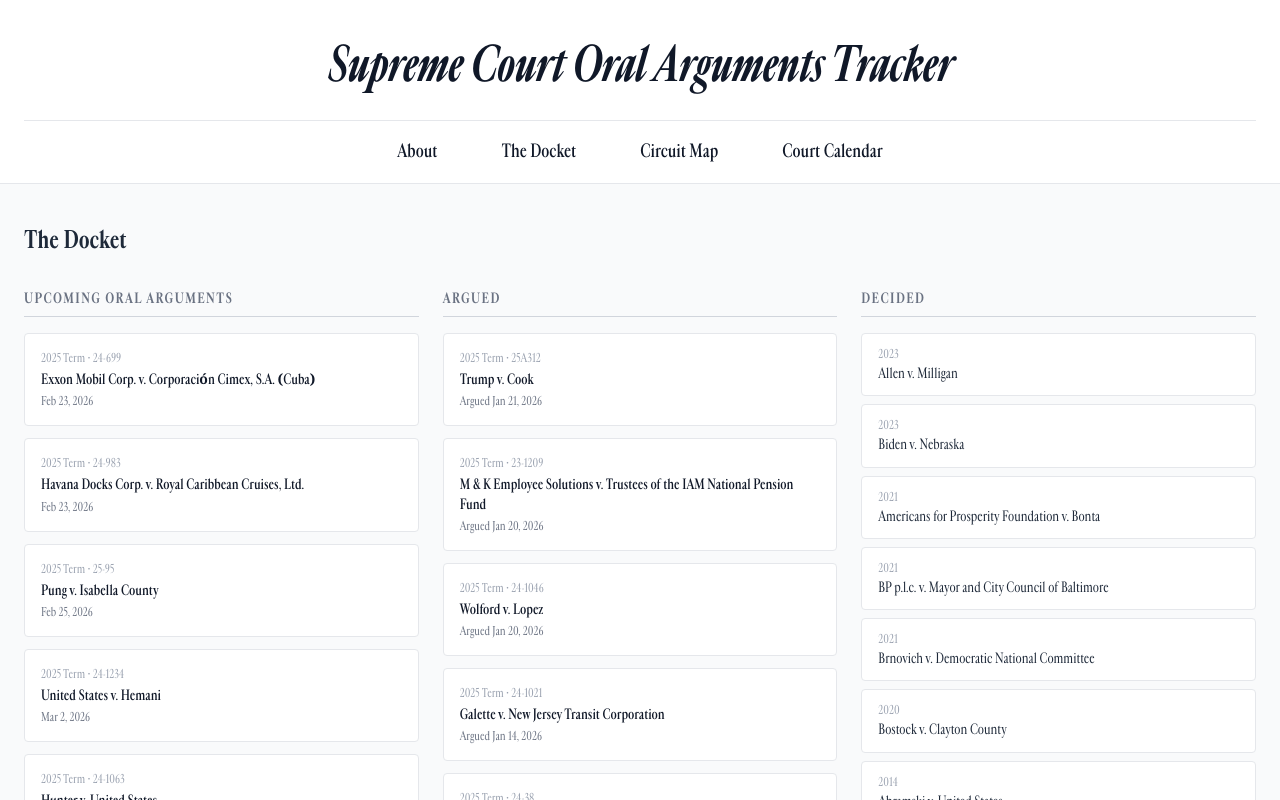
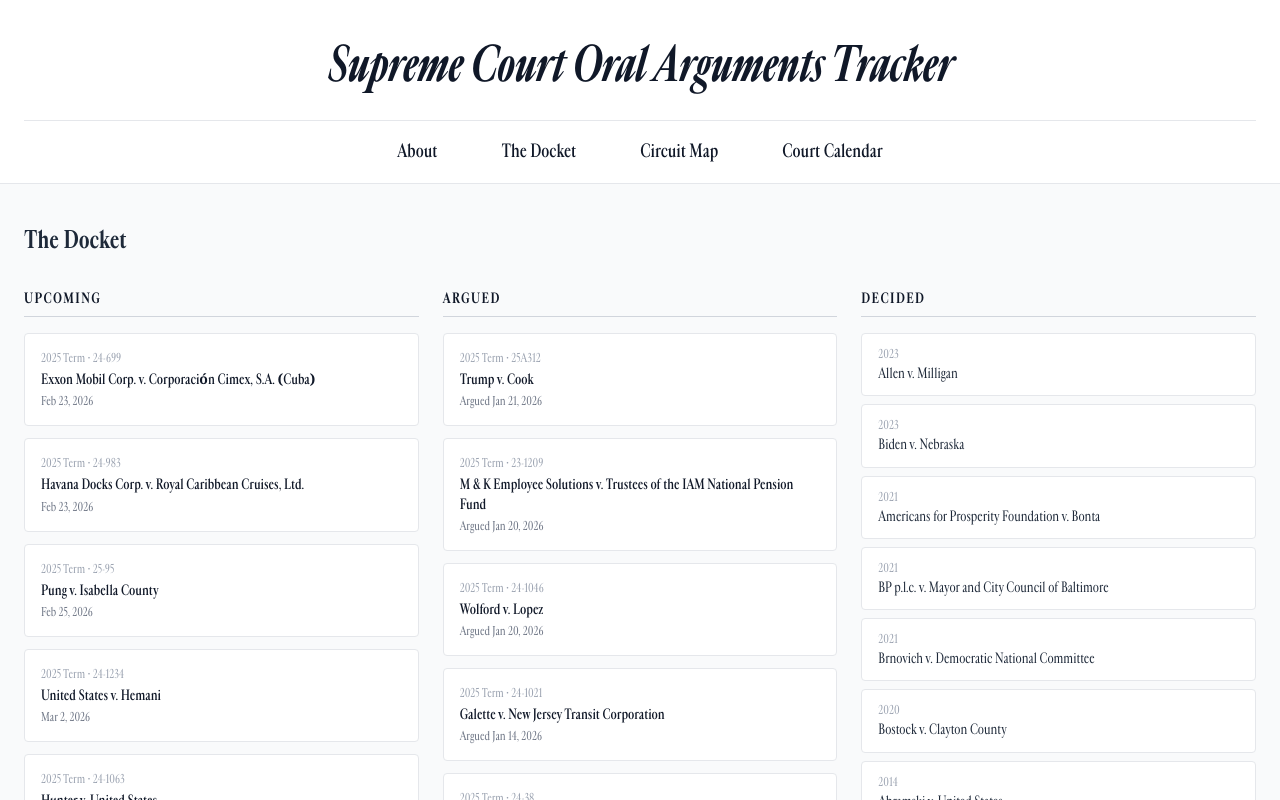
Before and after one commit to williamhiggins-star/supreme-court-wiki, a Next.js app: page / in a window 1280 px wide. Shown: the top 800 px of the page. Built offline with nearby package versions, Linux system fonts and the light colour scheme.

Commit message:
Docket column headers: black text; rename first column to Upcoming
Co-Authored-By: Claude Sonnet 4.6 <noreply@anthropic.com>

```diff
--- a/src/app/page.tsx
+++ b/src/app/page.tsx
@@ -124,8 +124,8 @@ export default function HomePage() {
 
           {/* Upcoming Oral Arguments */}
           <div className="flex flex-col">
-            <h3 className="text-sm font-bold uppercase tracking-widest text-gray-500 border-b border-gray-300 pb-2 mb-4">
-              Upcoming Oral Arguments
+            <h3 className="text-sm font-bold uppercase tracking-widest text-gray-900 border-b border-gray-300 pb-2 mb-4">
+              Upcoming
             </h3>
             {upcoming.length === 0 ? (
               <p className="text-gray-400 text-sm italic">No cases</p>
@@ -164,7 +164,7 @@ export default function HomePage() {
 
           {/* Argued */}
           <div className="flex flex-col">
-            <h3 className="text-sm font-bold uppercase tracking-widest text-gray-500 border-b border-gray-300 pb-2 mb-4">
+            <h3 className="text-sm font-bold uppercase tracking-widest text-gray-900 border-b border-gray-300 pb-2 mb-4">
               Argued
             </h3>
             {argued.length === 0 ? (
@@ -204,7 +204,7 @@ export default function HomePage() {
 
           {/* Decided */}
           <div className="flex flex-col">
-            <h3 className="text-sm font-bold uppercase tracking-widest text-gray-500 border-b border-gray-300 pb-2 mb-4">
+            <h3 className="text-sm font-bold uppercase tracking-widest text-gray-900 border-b border-gray-300 pb-2 mb-4">
               Decided
             </h3>
             {decided.length === 0 ? (
```
